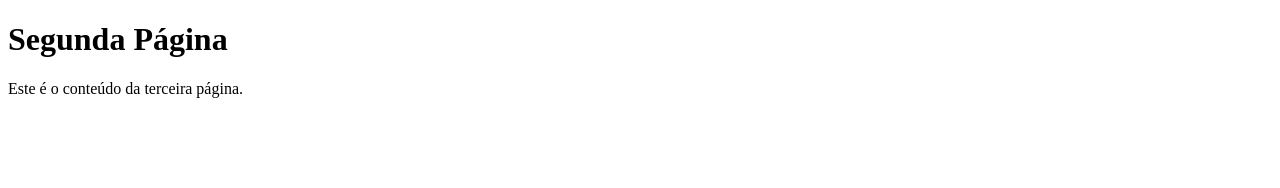
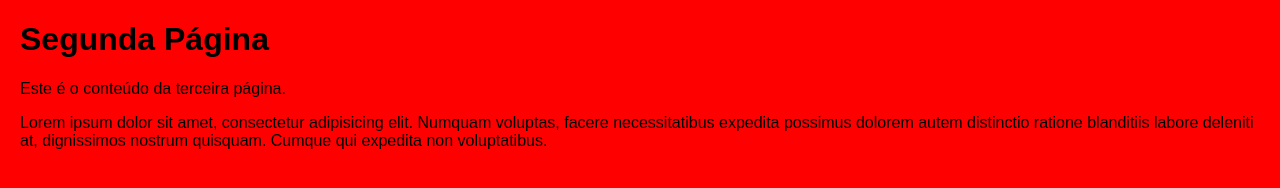
Before and after one commit to SamuelAssuncaoCosta/Exercicios-HTML-CSS, a plain HTML site: page modulo 3/ex024/pag003.html in a window 1280 px wide. Drawn offline with Linux system fonts and the light colour scheme.

Commit message:
novos exercícios

```diff
--- a/modulo 3/ex024/pag003.html
+++ b/modulo 3/ex024/pag003.html
@@ -4,9 +4,18 @@
     <meta charset="UTF-8">
     <meta name="viewport" content="width=device-width, initial-scale=1.0">
     <title>terceira Página</title>
+    <style>
+        body {
+            background-color: red;
+            font-family: Arial, sans-serif;
+            margin: 20px;
+        }
+    </style>
+
 </head>
 <body>
     <h1>Segunda Página</h1>
     <p>Este é o conteúdo da terceira página.</p>
+    <p>Lorem ipsum dolor sit amet, consectetur adipisicing elit. Numquam voluptas, facere necessitatibus expedita possimus dolorem autem distinctio ratione blanditiis labore deleniti at, dignissimos nostrum quisquam. Cumque qui expedita non voluptatibus.</p>
 </body>
 </html>
```
Also changed, not shown: modulo 3/ex024/iframe003.html (+1 -1 lines), modulo 3/ex024/pag001.html (+2 -1 lines), modulo 3/ex024/pag002.html (+8 -0 lines).
